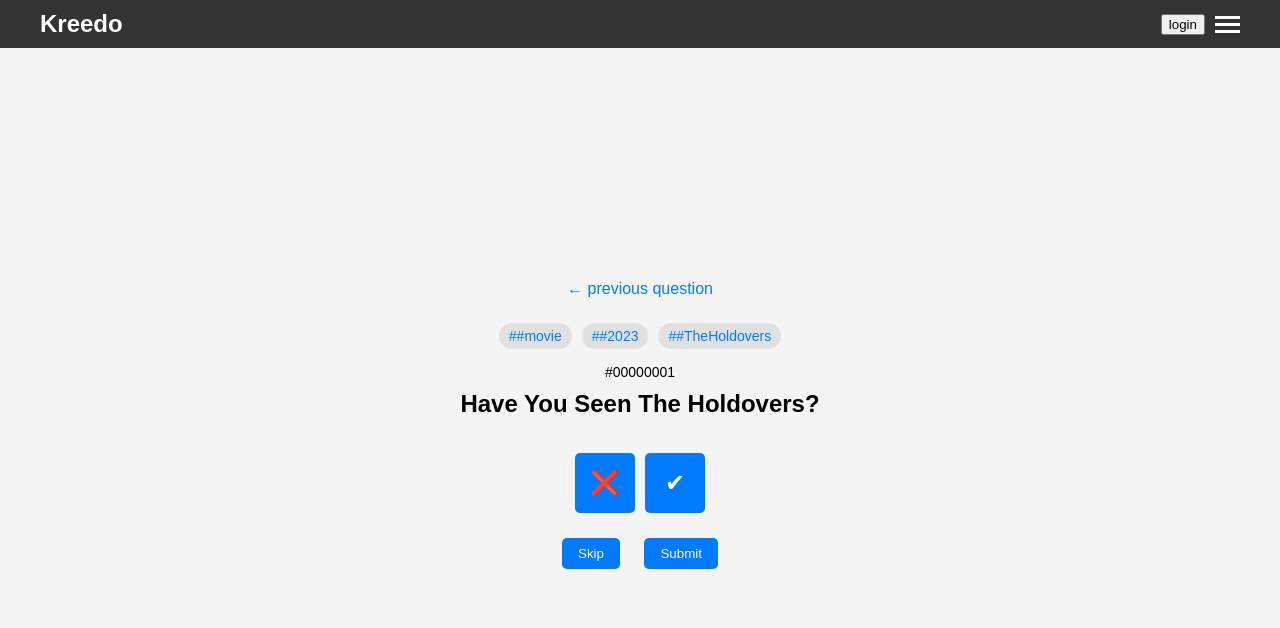
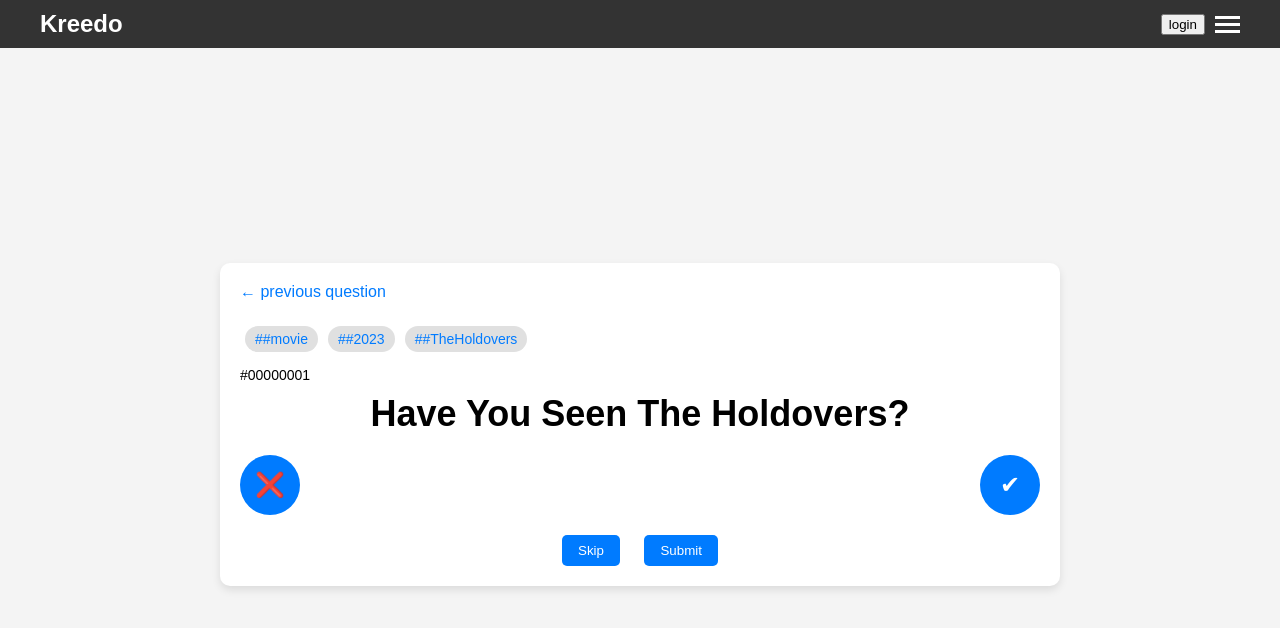
Before and after one commit to hellojoey/kreedo, a website: page public/index.html in a window 1280 px wide. Drawn offline with nearby package versions, Linux system fonts and the light colour scheme.

Commit message:
“changes”

```diff
--- a/public/index.html
+++ b/public/index.html
@@ -29,7 +29,7 @@
   </nav>
 
   <main>
-    <div class="question-container">
+    <div class="card">
       <div class="question-nav">
         <a href="javascript:void(0);" id="prevButton" class="nav-link">&#8592; previous question</a>
       </div>
@@ -38,7 +38,6 @@
       </div>
       <p id="questionID" class="small-text"></p>
       <h2 id="questionText" class="large-text">Loading questions...</h2>
-    </div>
 
       <div class="button-container">
         <button id="noButton" class="option-button">&#10060;</button>
@@ -49,6 +48,7 @@
         <button id="skipButton" class="small-button">skip</button>
         <button id="submitButton" class="small-button">submit</button>
       </div>
+    </div>
   </main>
 
   <!-- Include custom script after PapaParse -->
--- a/public/styles.css
+++ b/public/styles.css
@@ -88,23 +88,27 @@ nav ul li:hover {
 
 /* Main content styles */
 main {
-  text-align: center;
-  padding: 40px 20px;
+  padding: 20px;
   flex: 1;
   display: flex;
-  flex-direction: column;
   justify-content: center;
   align-items: center;
+  width: 100%;
 }
 
-.question-container {
-  margin-bottom: 20px;
+.card {
+  background: white;
+  border-radius: 10px;
+  box-shadow: 0 4px 8px rgba(0, 0, 0, 0.1);
+  padding: 20px;
+  max-width: 800px;
+  width: 100%;
   text-align: center;
 }
 
 .question-nav {
   display: flex;
-  justify-content: center;
+  justify-content: flex-start;
   align-items: center;
   margin-bottom: 20px;
 }
@@ -128,7 +132,7 @@ main {
 .small-text {
   font-size: 14px;
   margin: 0;
-  text-align: center;
+  text-align: left;
   width: 100%;
 }
 
@@ -136,7 +140,7 @@ main {
   margin-top: 10px;
   display: flex;
   flex-wrap: wrap;
-  justify-content: center;
+  justify-content: flex-start;
 }
 
 #questionHashtags a {
@@ -154,16 +158,16 @@ main {
 }
 
 .large-text {
-  font-size: 24px;
+  font-size: 36px;
   margin: 10px 0;
   text-transform: capitalize;
 }
 
 .button-container {
   display: flex;
-  justify-content: center;
+  justify-content: space-between;
   align-items: center;
-  margin-bottom: 20px;
+  margin-top: 20px;
 }
 
 .option-button {
@@ -176,7 +180,6 @@ main {
   cursor: pointer;
   width: 60px;
   height: 60px;
-  margin: 0 20px;
   display: flex;
   align-items: center;
   justify-content: center;
@@ -185,6 +188,10 @@ main {
 
 .option-button:hover {
   background-color: #0056b3;
+}
+
+.submit-container {
+  margin-top: 20px;
 }
 
 .small-button {
@@ -231,23 +238,3 @@ main {
   border: 1px solid #ccc;
   border-radius: 5px;
 }
-
-.button-container {
-  display: flex;
-  justify-content: space-between;
-}
-
-.option-button {
-  padding: 10px 20px;
-  background-color: #007BFF;
-  color: white;
-  border: none;
-  border-radius: 5px;
-  cursor: pointer;
-  flex: 1;
-  margin: 5px;
-}
-
-.option-button:hover {
-  background-color: #0056b3;
-}
```
Lines whose indentation alone changed are shown as unchanged.
